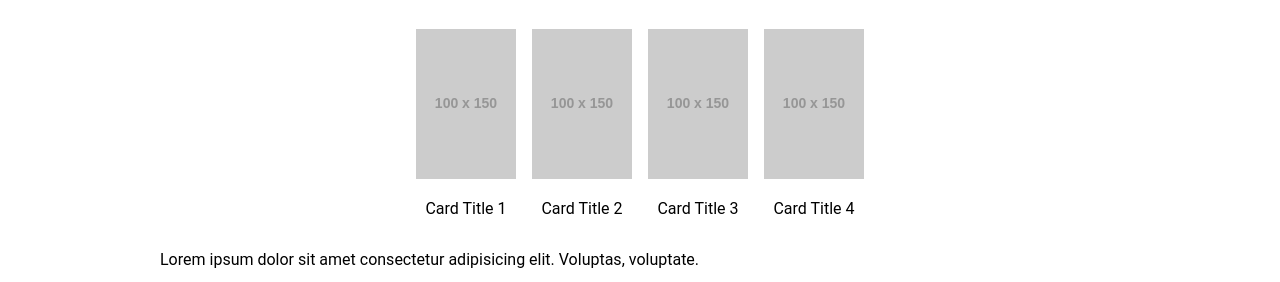
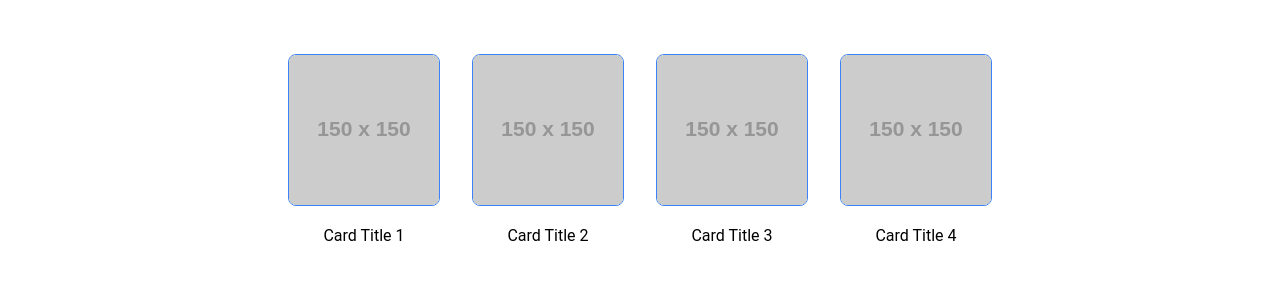
Before and after one commit to Riivvuu/landing-page, a plain HTML site: page index.html in a window 1280 px wide. Shown: the part 511-793 px from the top of the page. Drawn offline with Linux system fonts and the light colour scheme; placeholder pictures from the web are drawn by us.

Commit message:
card section image styling

```diff
--- a/index.html
+++ b/index.html
@@ -36,19 +36,19 @@
             <h1>Some random heading</h1>
             <div class="cards">
                 <div class="card">
-                    <img src="https://placehold.co/100x150" alt="Card Image">
+                    <img src="https://placehold.co/150x150" alt="Card Image">
                     <p>Card Title 1</p>
                 </div>
                 <div class="card">
-                    <img src="https://placehold.co/100x150" alt="Card Image">
+                    <img src="https://placehold.co/150x150" alt="Card Image">
                     <p>Card Title 2</p>
                 </div>
                 <div class="card">
-                    <img src="https://placehold.co/100x150" alt="Card Image">
+                    <img src="https://placehold.co/150x150" alt="Card Image">
                     <p>Card Title 3</p>
                 </div>
                 <div class="card">
-                    <img src="https://placehold.co/100x150" alt="Card Image">
+                    <img src="https://placehold.co/150x150" alt="Card Image">
                     <p>Card Title 4</p>
                 </div>
             </div>
--- a/style.css
+++ b/style.css
@@ -79,7 +79,6 @@ button {
 
 .card-section h1 {
     text-align: center;
-    margin-bottom: 2rem;
     font-size: 36px;
     color: #1F2937;
     font-weight: 900;
@@ -87,8 +86,14 @@ button {
 
 .cards {
     display: flex;
-    gap: 1rem;
+    gap: 2rem;
     justify-content: center;
     flex-wrap: wrap;
     text-align: center;
+    padding: 2rem 0;
 }
+
+.card img {
+    border: #3B82F6 1px solid;
+    border-radius: 8px;
+}
```
